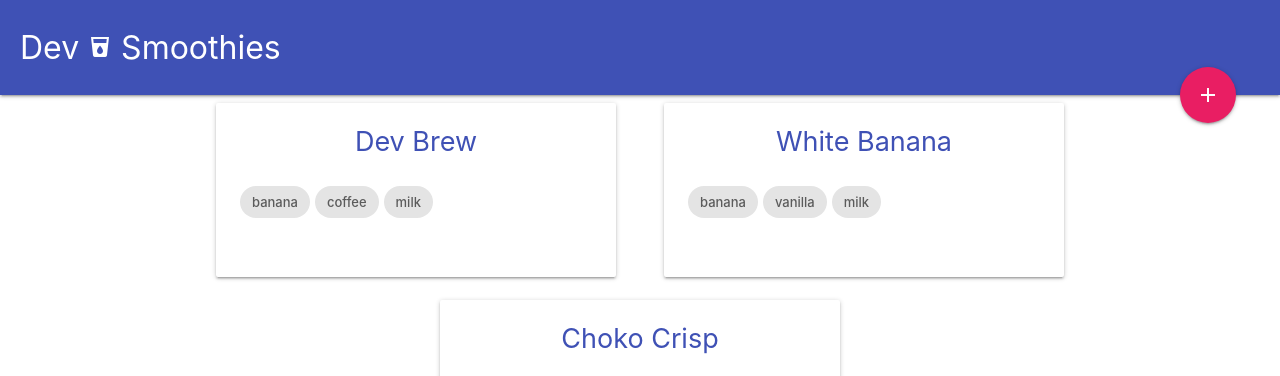
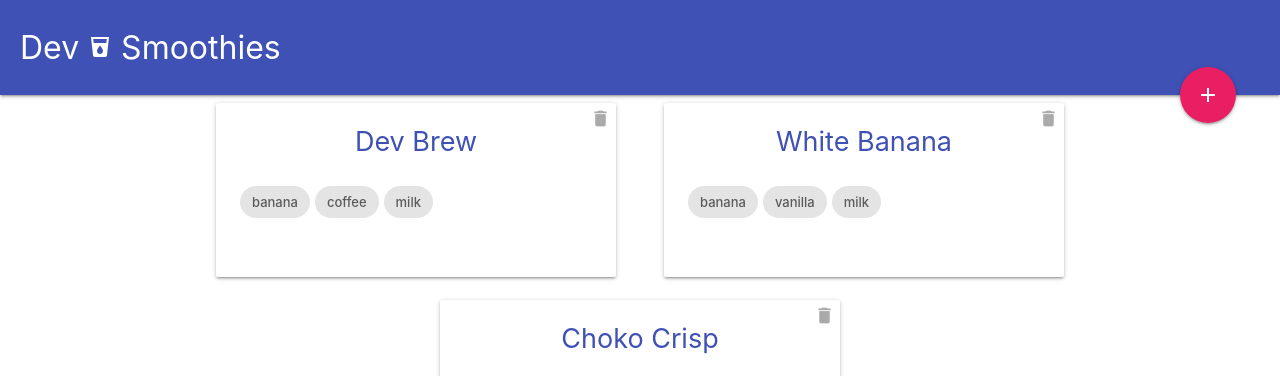
Before and after one commit to costel-dev/dev-smoothies, a Vue app: page / in a window 1280 px wide. Shown: the top 376 px of the page. Built offline with nearby package versions, Linux system fonts and the light colour scheme.

Commit message:
added delete event to our cards

```diff
--- a/src/views/Home.vue
+++ b/src/views/Home.vue
@@ -2,6 +2,9 @@
   <div class="home container">
     <div class="card" v-for="smoothie in smoothies" :key="smoothie.id">
       <div class="card-content">
+        <i class="material-icons delete" @click="deleteSmoothie(smoothie.id)"
+          >delete</i
+        >
         <h2 class="indigo-text">
           {{ smoothie.title }}
         </h2>
@@ -42,6 +45,13 @@
       ],
     };
   },
+  methods: {
+    deleteSmoothie(id) {
+      this.smoothies = this.smoothies.filter((smoothie) => {
+        return smoothie.id !== id;
+      });
+    },
+  },
 };
 </script>
 
@@ -65,4 +75,15 @@
 .home .ingredients li {
   display: inline-block;
 }
+.home .delete {
+  position: absolute;
+  top: 5px;
+  right: 5px;
+  cursor: pointer;
+  color: #aaa;
+  font-size: 1.4em;
+}
+.home .delete:hover {
+  color: crimson;
+}
 </style>
```
